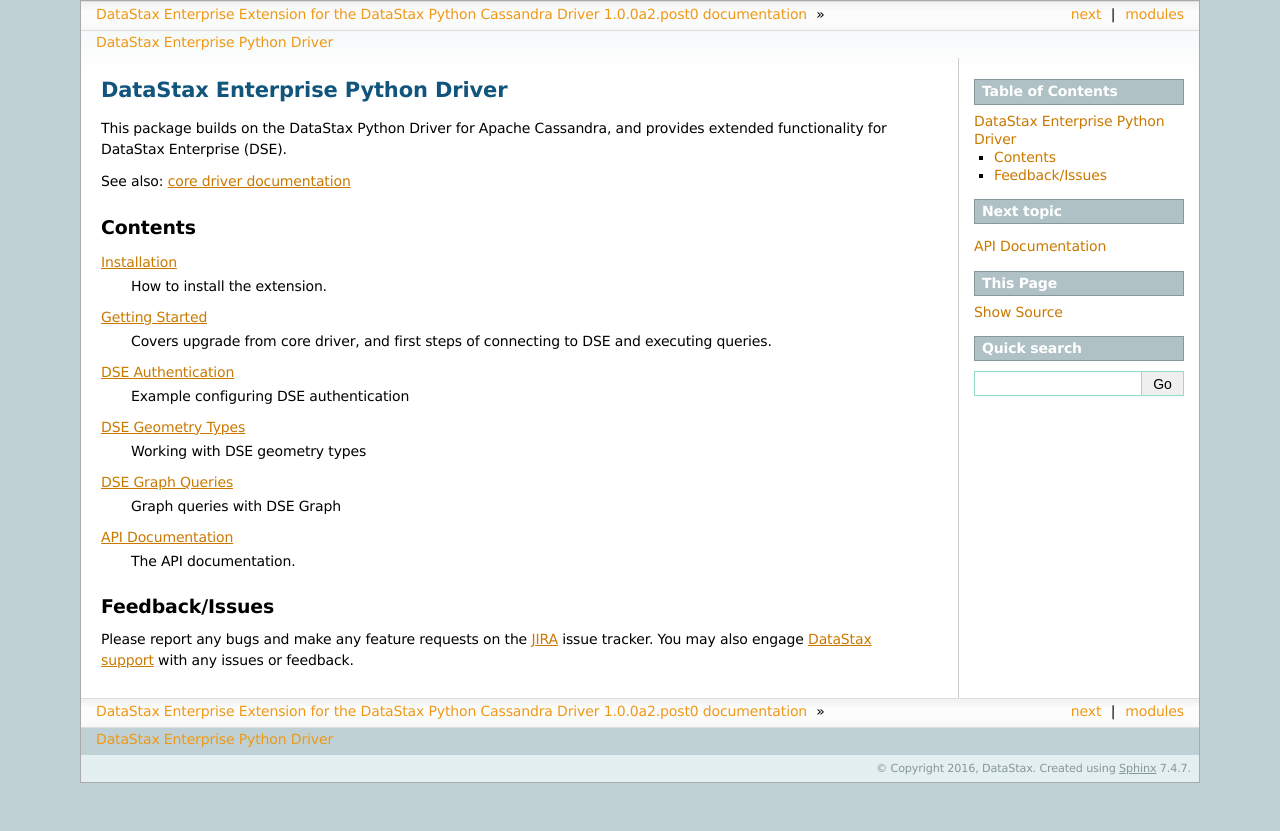
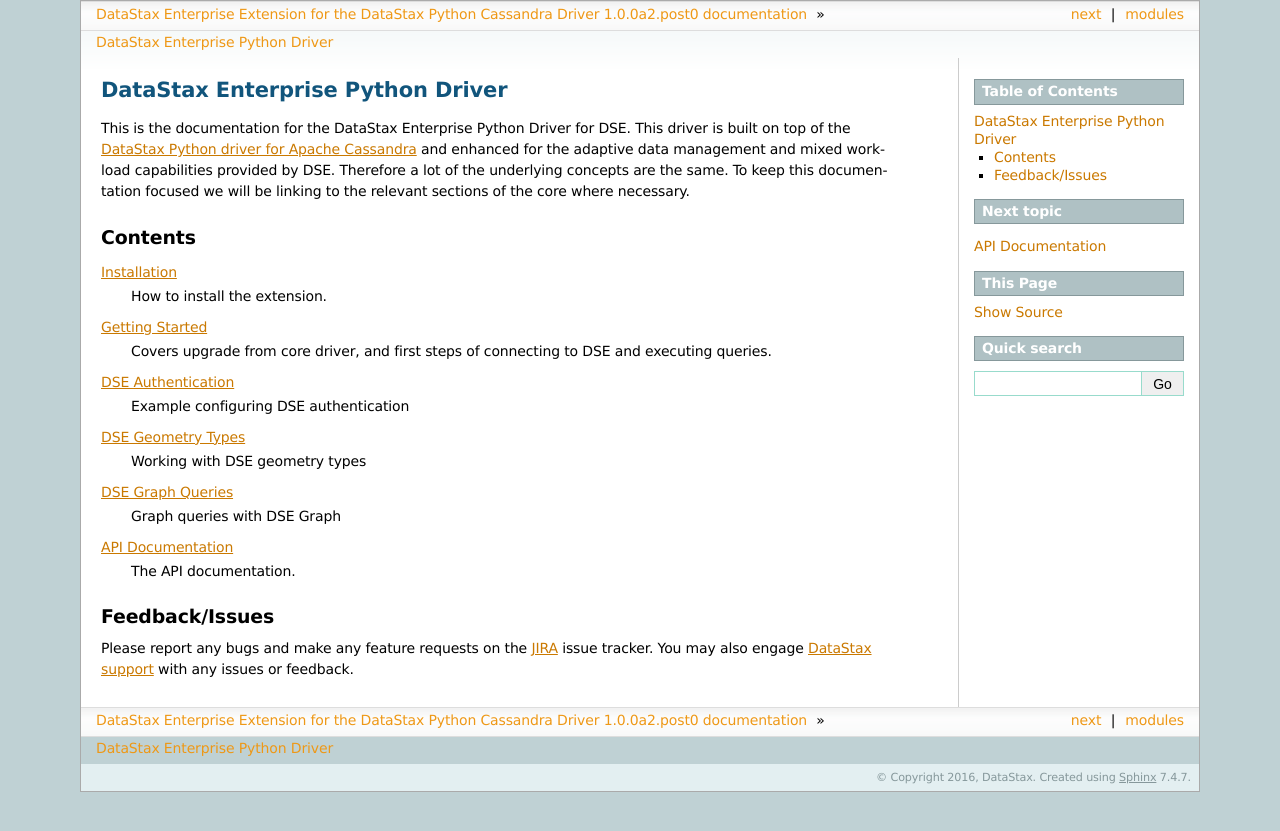
Before and after one commit to pv8/python-driver-dse, a Sphinx documentation site: the page built from docs/index.rst, in a window 1280 px wide. Shown: the top 831 px of the page. Built offline with Sphinx 7.4.7, drawn with Linux system fonts in a browser that asks for light colours.

Commit message:
expand doc intro blurb

```diff
--- a/docs/index.rst
+++ b/docs/index.rst
@@ -1,9 +1,10 @@
 DataStax Enterprise Python Driver
 =================================
-This package builds on the DataStax Python Driver for Apache Cassandra,
-and provides extended functionality for DataStax Enterprise (DSE).
-
-See also: `core driver documentation <http://datastax.github.io/python-driver/index.html>`_
+This is the documentation for the DataStax Enterprise Python Driver for DSE. This
+driver is built on top of the `DataStax Python driver for Apache Cassandra <http://datastax.github.io/python-driver/index.html>`_
+and enhanced for the adaptive data management and mixed workload capabilities provided by DSE. Therefore a lot of the
+underlying concepts are the same. To keep this documentation focused we will be linking to the relevant sections
+of the core where necessary.
 
 Contents
 --------
```
